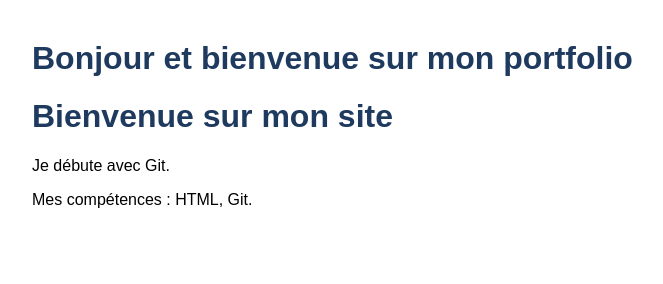
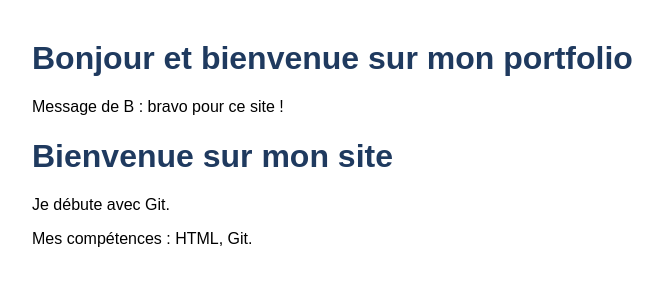
Before and after one commit to maamoun690/mon-portfolio, a plain HTML site: page index.html in a window 1280 px wide. Shown: the whole page, without its empty margins (8-671 px from the left). Drawn offline with Linux system fonts and the light colour scheme.

Commit message:
Ajoute un message de B sur la page d'acceuil

```diff
--- a/index.html
+++ b/index.html
@@ -5,6 +5,7 @@
 <h1>Bonjour et bienvenue sur mon portfolio</h1>
 <link rel="stylesheet" href="style.css">
 </head>
+<p>Message de B : bravo pour ce site !</p>
 <body>
 <h1>Bienvenue sur mon site</h1>
 <p>Je débute avec Git.</p>
```
